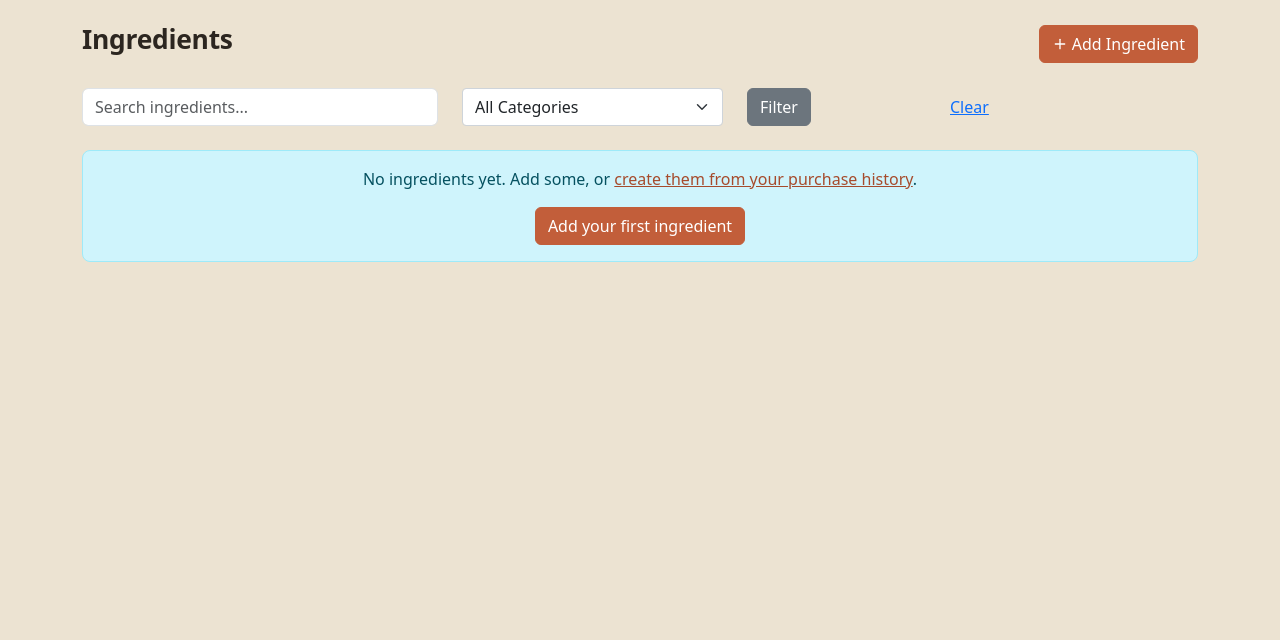
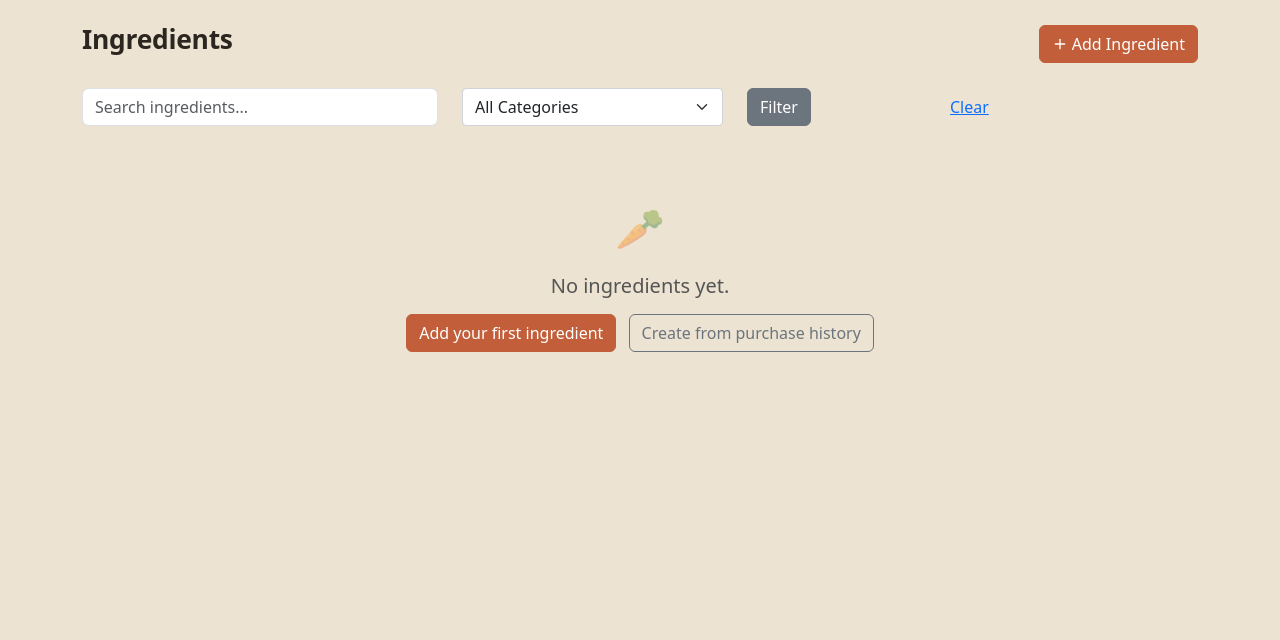
Before and after one commit to Deejpotter/groceries-spend-visualiser, a Flask app: template templates/ingredients/list.html in a window 1280 px wide. Shown: the part 80-720 px from the top of the page. Run offline with Flask 3, Linux system fonts and the light colour scheme; the template is opened without the code that fills it, so the values that code supplies are empty; the visitor is signed in with stand-in values (Sample User, id 1); data comes from the database, SQL or seed files in the repository; some libraries are stand-ins or nearby versions.

Commit message:
feat(ux): Slice 3 - consistent empty states + shared partial
- Created _empty_state.html shared partial (icon, message, CTA, secondary)

- Used in ingredients list and recipes list

- M5: consistent styling across empty states

```diff
--- /dev/null
+++ b/templates/_empty_state.html
@@ -0,0 +1,10 @@
+<div class="text-center py-5">
+    <div class="mb-3" style="font-size:2.5rem;opacity:.4">{{ icon if icon else '📦' }}</div>
+    <h5 class="text-muted">{{ message }}</h5>
+    {% if cta_url and cta_label %}
+    <a href="{{ cta_url }}" class="btn btn-primary mt-2">{{ cta_label }}</a>
+    {% endif %}
+    {% if secondary_url and secondary_label %}
+    <a href="{{ secondary_url }}" class="btn btn-outline-secondary mt-2 ml-2">{{ secondary_label }}</a>
+    {% endif %}
+</div>
--- a/templates/ingredients/list.html
+++ b/templates/ingredients/list.html
@@ -71,14 +71,20 @@
 </table>
 </div>
 {% else %}
-<div class="alert alert-info text-center">
-    {% if request.args.get('search') or request.args.get('category') %}
-    <p>No ingredients match your filter.</p>
-    <a href="{{ url_for('ingredients.ingredient_list') }}" class="btn btn-secondary">Clear filter</a>
-    {% else %}
-    <p>No ingredients yet. Add some, or <a href="{{ url_for('spend.spend_products') }}">create them from your purchase history</a>.</p>
-    <a href="{{ url_for('ingredients.ingredient_add') }}" class="btn btn-primary">Add your first ingredient</a>
-    {% endif %}
-</div>
+{% if request.args.get('search') or request.args.get('category') %}
+{% set message = "No ingredients match your filter." %}
+{% set icon = "🔍" %}
+{% set cta_url = url_for('ingredients.ingredient_list') %}
+{% set cta_label = "Clear filter" %}
+{% include "_empty_state.html" %}
+{% else %}
+{% set message = "No ingredients yet." %}
+{% set icon = "🥕" %}
+{% set cta_url = url_for('ingredients.ingredient_add') %}
+{% set cta_label = "Add your first ingredient" %}
+{% set secondary_url = url_for('spend.spend_products') %}
+{% set secondary_label = "Create from purchase history" %}
+{% include "_empty_state.html" %}
+{% endif %}
 {% endif %}
 {% endblock %}
```
Also changed, not shown: templates/recipes/list.html (+5 -4 lines).
